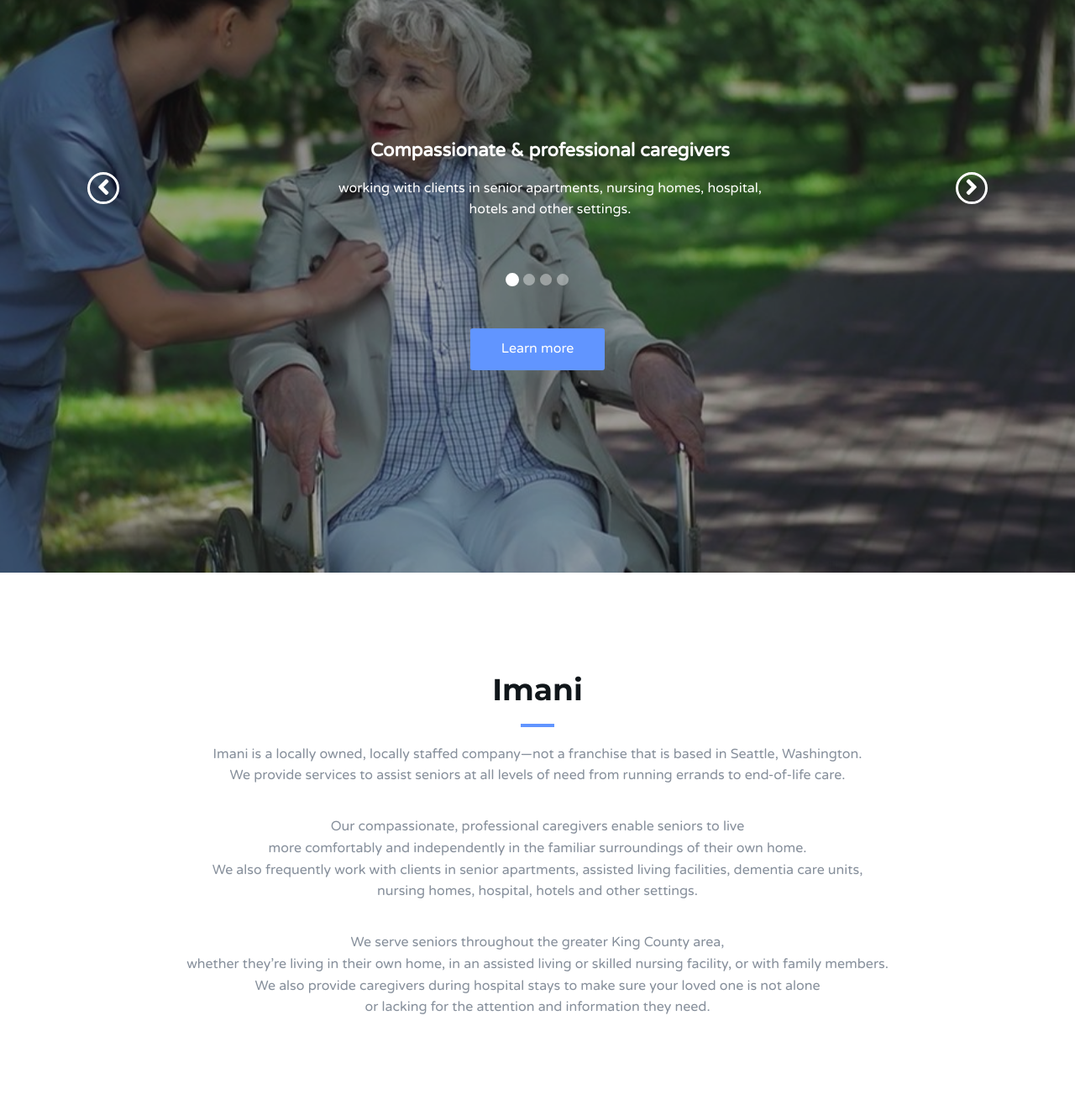
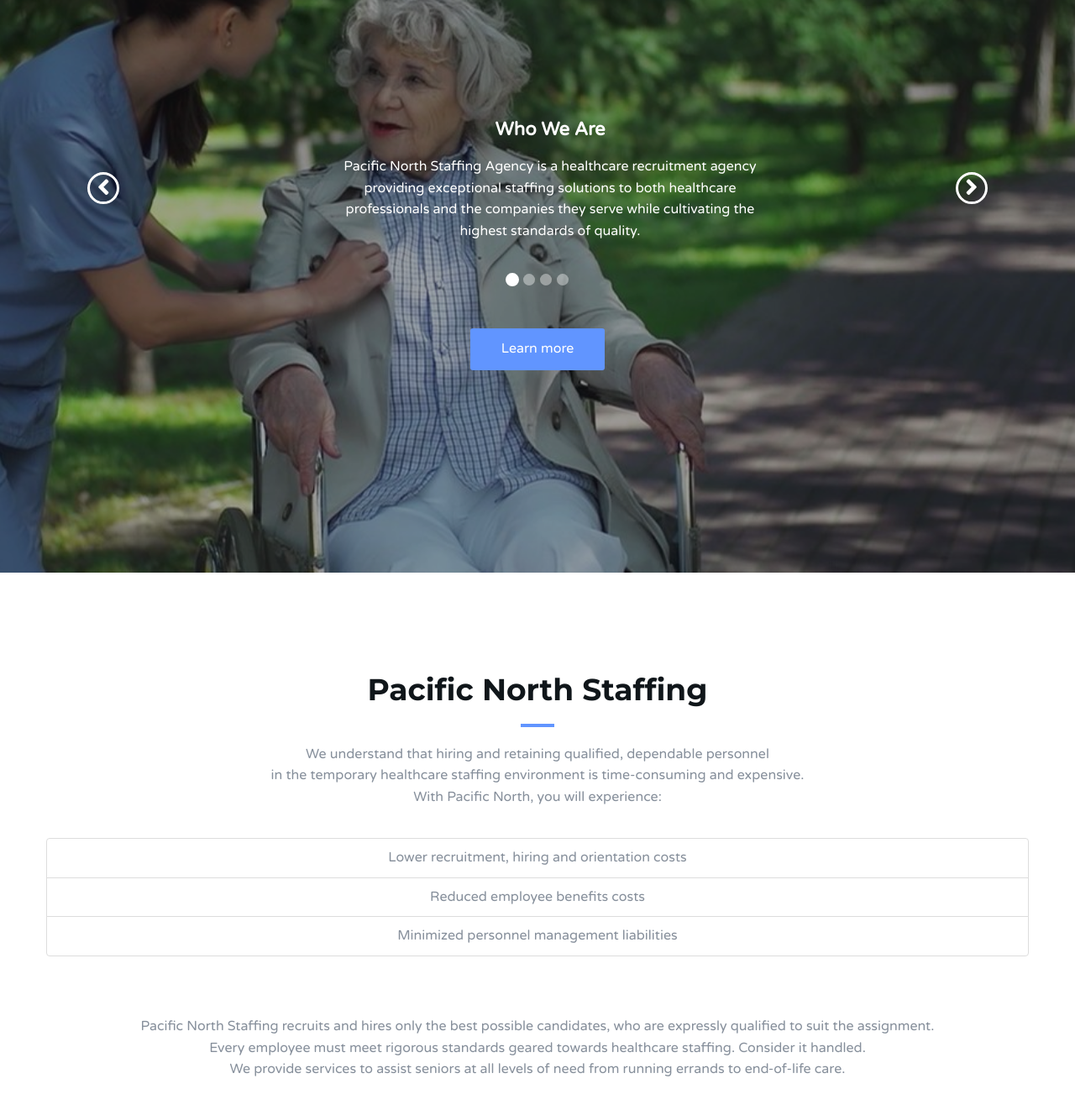
Before and after one commit to kelvinkkk/ubiquitous-funicular, a plain HTML site: page index.html in a window 1280 px wide. Shown: the part 118-1440 px from the top of the page at 84% size. Drawn offline with Linux system fonts and the light colour scheme; a small style sheet from the web is missing.

Commit message:
update to homepGE

```diff
--- a/index.html
+++ b/index.html
@@ -110,8 +110,16 @@
 
                     </div>
                     <div class="col-md-6 ">
-                       <h3 data-animation="animated bounceInUp">Compassionate &amp; professional caregivers</h3>
-                        <p class="white-text" data-animation="animated bounceInUp">working with clients in senior apartments, nursing homes, hospital, hotels and other settings.</p>
+                       <h3 data-animation="animated bounceInUp">Who We Are</h3>
+                        <p class="white-text" data-animation="animated bounceInUp">
+								Pacific North Staffing Agency
+								is a healthcare recruitment agency
+								 providing exceptional staffing solutions
+								  to both healthcare professionals and the
+								  companies they serve while cultivating the
+								  highest standards of quality.
+
+							</p>
                      </div>
                     <div class="col-md-3">
 
@@ -125,8 +133,11 @@
 
                     </div>
                     <div class="col-md-6 ">
-                        <h3 data-animation="animated bounceInUp">Enabling seniors to live  comfortably </h3>
-                        <p class="white-text" data-animation="animated bounceInUp">Experience independent living in the familiar surroundings of your own home.</p>
+                        <h3 data-animation="animated bounceInUp">Exceptional Services </h3>
+                        <p class="white-text" data-animation="animated bounceInUp">
+								We provide a level of service that is simply second to none.
+								Whether you’re an employer looking for staff or you’re a professional looking for the
+								perfect healthcare job, we have the expertise to deliver the results you expect, and more.</p>
 
                      </div>
                     <div class="col-md-3">
@@ -141,8 +152,10 @@
 
                     </div>
                     <div class="col-md-6 ">
-                        <h3 data-animation="animated bounceInUp">We can help with almost any everyday task in home care.</h3>
-                        <p class="white-text" data-animation="animated bounceInUp">Providing senior care is a great privilege that we acknowledge.</p>
+                        <h3 data-animation="animated bounceInUp">Our team, Your advantage.</h3>
+                        <p class="white-text" data-animation="animated bounceInUp">
+								When you partner with Pacific North Staffing Agency , your success and your satisfaction matter most.
+								So raise your expectations higher than ever, and get ready to have them surpassed.</p>
                      </div>
                     <div class="col-md-3">
 
@@ -157,7 +170,7 @@
                     </div>
                     <div class="col-md-6 ">
 
-                        <h3 data-animation="animated bounceInUp">Imani Care</h3>
+                        <h3 data-animation="animated bounceInUp">Pacific North Staffing Agency </h3>
                         <h4 data-animation="animated bounceInUp">We care</h4>
 
                     </div>
@@ -213,12 +226,28 @@
 
 				<!-- Section header -->
 				<div class="section-header text-center">
-					<h2 class="title">Imani</h2>
-                    <p>Imani is a  locally owned, locally staffed company—not a franchise that is based in Seattle, Washington. <br/> We provide services to assist seniors at all levels of need from running errands to end-of-life care. </p>
-                    <br/>
-                    <p class="">Our compassionate, professional caregivers enable seniors to live <br/>more comfortably and independently in the familiar surroundings of their own home.<br/> We also frequently work with clients in senior apartments, assisted living facilities, dementia care units, <br/>nursing homes, hospital, hotels and other settings.
-							</p><br/>
-                    <p>We serve seniors throughout the greater King County area,<br/> whether they’re living in their own home, in an assisted living or skilled nursing facility, or with family members. <br/>We also provide caregivers during hospital stays to make sure your loved one is not alone <br/>or lacking for the attention and information they need.</p>
+					<h2 class="title">Pacific North Staffing  </h2>
+                    <p>We understand that hiring and retaining qualified, dependable personnel<br/>
+						 in the temporary healthcare staffing environment
+						 is time-consuming and expensive.<br/>
+						  With  Pacific North, you will experience:<br/><br/>
+						  <ul class="list-group">
+								<li class="list-group-item"> Lower recruitment, hiring and orientation costs</li>
+								<li class="list-group-item">Reduced employee benefits costs</li>
+								<li class="list-group-item">Minimized personnel management liabilities</li>
+
+							  </ul>
+
+
+
+							<br/><br/>
+							Pacific North Staffing recruits and hires only the best
+							possible candidates, who are expressly qualified to suit the assignment.<br/>
+							 Every employee must meet rigorous standards geared towards healthcare staffing.
+							  Consider it handled.
+						 <br/> We provide services to assist seniors at all levels of need from running errands to end-of-life
+						  care. </p>
+
 
 				</div>
 				<!-- /Section header -->
```
